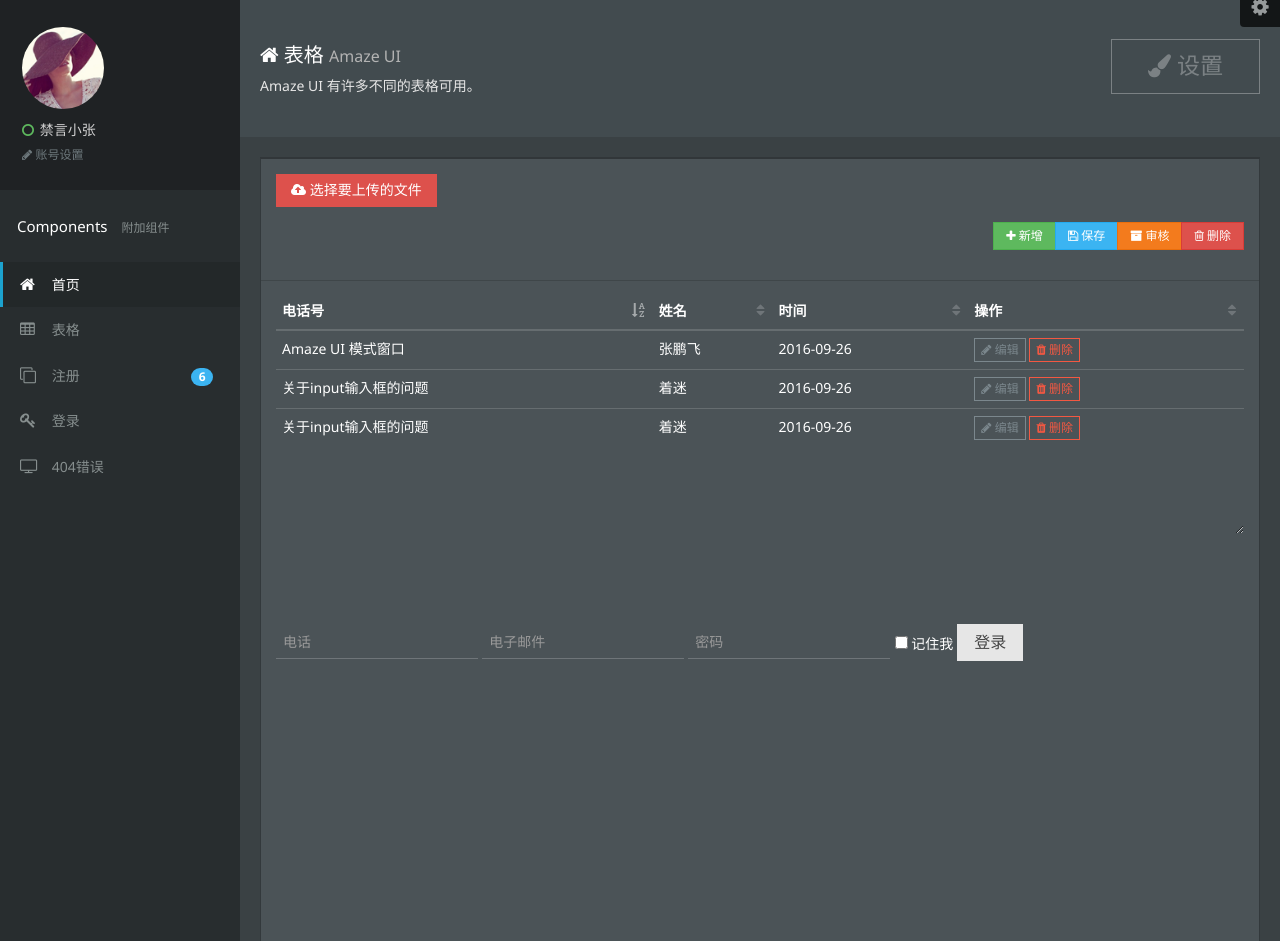
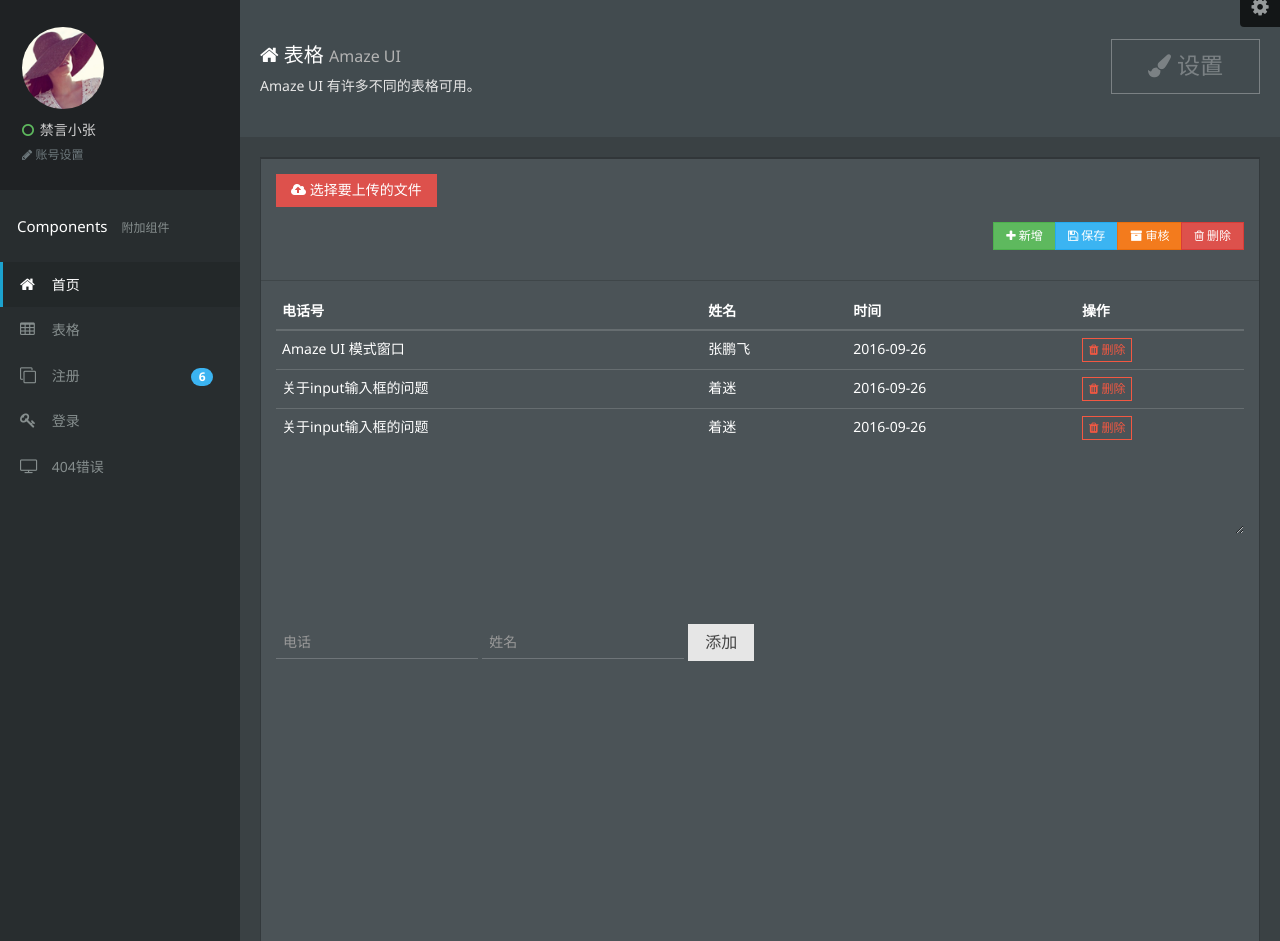
Before and after one commit to gofancyever/send_Msg, a Django app: page /index/ in a window 1280 px wide. Shown: the part 83-1024 px from the top of the page. Run offline with Django 3.2, Linux system fonts and the light colour scheme; a user stored in the database is signed in; parts of the project's set-up code (start-up, migrations or seed data) failed here and were passed over; some libraries are stand-ins or nearby versions.

Commit message:
新建联系人

```diff
--- a/user/templates/user/home.html
+++ b/user/templates/user/home.html
@@ -60,7 +60,7 @@
                     </div>
                     <div class="widget-body  widget-body-lg am-fr">
                         <div class="am-scrollable-vertical">
-                            <table width="100%" class="am-table am-table-compact tpl-table-black " id="example-r">
+                            <table width="100%" class="am-table am-table-compact tpl-table-black " id="table-users">
                                 <thead>
                                 <tr>
                                     <th>电话号</th>
@@ -69,16 +69,13 @@
                                     <th>操作</th>
                                 </tr>
                                 </thead>
-                                <tbody>
+                                <tbody id="table-users-content">
                                 <tr class="gradeX">
                                     <td>Amaze UI 模式窗口</td>
                                     <td>张鹏飞</td>
                                     <td>2016-09-26</td>
                                     <td>
                                         <div class="tpl-table-black-operation">
-                                            <a href="javascript:;">
-                                                <i class="am-icon-pencil"></i> 编辑
-                                            </a>
                                             <a href="javascript:;" class="tpl-table-black-operation-del">
                                                 <i class="am-icon-trash"></i> 删除
                                             </a>
@@ -91,9 +88,6 @@
                                     <td>2016-09-26</td>
                                     <td>
                                         <div class="tpl-table-black-operation">
-                                            <a href="javascript:;">
-                                                <i class="am-icon-pencil"></i> 编辑
-                                            </a>
                                             <a href="javascript:;" class="tpl-table-black-operation-del">
                                                 <i class="am-icon-trash"></i> 删除
                                             </a>
@@ -106,9 +100,6 @@
                                     <td>2016-09-26</td>
                                     <td>
                                         <div class="tpl-table-black-operation">
-                                            <a href="javascript:;">
-                                                <i class="am-icon-pencil"></i> 编辑
-                                            </a>
                                             <a href="javascript:;" class="tpl-table-black-operation-del">
                                                 <i class="am-icon-trash"></i> 删除
                                             </a>
@@ -121,24 +112,15 @@
                         </div>
                     </div>
                     <div class="widget-body widget-body-lg am-fr">
-                        <form class="am-form-inline" role="form">
+                        <form id="form-add-new-user" class="am-form-inline" role="form" width="100%">
                             <div class="am-form-group">
-                                <input type="email" class="am-form-field" placeholder="电话">
+                                <input name="phone" type="text" class="am-form-field" placeholder="电话">
                             </div>
                             <div class="am-form-group">
 
-                                <input type="email" class="am-form-field" placeholder="电子邮件">
+                                <input name="name" type="text" class="am-form-field" placeholder="姓名">
                             </div>
-                            <div class="am-form-group">
-                                <input type="password" class="am-form-field" placeholder="密码">
-                            </div>
-
-                            <div class="am-checkbox">
-                                <label>
-                                    <input type="checkbox"> 记住我
-                                </label>
-                            </div>
-                            <button type="submit" class="am-btn am-btn-default">登录</button>
+                            <button type="button" id="btn-add-new-user" class="am-btn am-btn-default">添加</button>
                         </form>
                     </div>
                 </div>
@@ -169,9 +151,40 @@
     </div>
 </div>
 <script type="text/javascript">
+
+           //格式化日期
+        Date.prototype.Format = function (fmt) {
+            var o = {
+                "y+": this.getFullYear(),
+                "M+": this.getMonth() + 1,                 //月份
+                "d+": this.getDate(),                    //日
+                "h+": this.getHours(),                   //小时
+                "m+": this.getMinutes(),                 //分
+                "s+": this.getSeconds(),                 //秒
+                "q+": Math.floor((this.getMonth() + 3) / 3), //季度
+                "S+": this.getMilliseconds()             //毫秒
+            };
+            for (var k in o) {
+                if (new RegExp("(" + k + ")").test(fmt)) {
+                    if (k == "y+") {
+                        fmt = fmt.replace(RegExp.$1, ("" + o[k]).substr(4 - RegExp.$1.length));
+                    }
+                    else if (k == "S+") {
+                        var lens = RegExp.$1.length;
+                        lens = lens == 1 ? 3 : lens;
+                        fmt = fmt.replace(RegExp.$1, ("00" + o[k]).substr(("" + o[k]).length - 1, lens));
+                    }
+                    else {
+                        fmt = fmt.replace(RegExp.$1, (RegExp.$1.length == 1) ? (o[k]) : (("00" + o[k]).substr(("" + o[k]).length)));
+                    }
+                }
+            }
+            return fmt;
+        };
+
     $(function () {
         $('table td').click(function () {
-                                if (!$(this).is('.input') && $(this).children('div').length==0) {
+            if (!$(this).is('.input') && $(this).children('div').length == 0) {
                 $(this).addClass('input').html('<input type="text" value="' + $(this).text() + '" />').find('input').focus().blur(function () {
                     var thisid = $(this).parent().siblings("th:eq(0)").text();
                     var thisvalue = $(this).val();
@@ -191,5 +204,54 @@
             $(this).removeClass('hover');
         });
 
+        function getFormJson(form) {
+            var o = {};
+            var a = $(form).serializeArray();
+            $.each(a, function () {
+                if (o[this.name] !== undefined) {
+                    if (!o[this.name].push) {
+                        o[this.name] = [o[this.name]];
+                    }
+                    o[this.name].push(this.value || '');
+                } else {
+                    o[this.name] = this.value || '';
+                }
+            });
+            return o;
+        }
+
+        function addTableTr(dict) {
+
+            var tr = $("<tr></tr>").addClass('even gradeC');
+            //姓名
+            var td_name = $('<td></td>').text(dict['name']);
+            //电话
+            var td_phone = $('<td></td>').text(dict['phone']);
+            //日期
+            var date = new Date();
+            var dateStr = date.Format("yyyy-MM-dd hh:mm:ss");
+            var td_time = $('<td></td>').text(dateStr);
+
+            //按钮
+            var td_buttons = $('<td></td>');
+            var btn_div = $('<div></div>').addClass('tpl-table-black-operation');
+            var btn_a1 = $('<a></a>').addClass('tpl-table-black-operation-del').text('删除');
+            var btn_i1 = $('<i></i>').addClass('am-icon-trash');
+
+
+            td_buttons.append(btn_div);
+            btn_div.append(btn_a1);
+            btn_a1.append(btn_i1);
+            tr.append(td_phone,td_name,td_time,td_buttons);
+            $("#table-users-content").append(tr);
+        }
+        //新建联系人
+        $('#btn-add-new-user').click(function () {
+            var form_tag = $('#form-add-new-user');
+            var data = getFormJson(form_tag);
+            console.log(data);
+            addTableTr(data)
+        })
+
     });
 </script>
--- a/user/templates/user/sign-up.html
+++ b/user/templates/user/sign-up.html
@@ -77,7 +77,6 @@
 $(function() {
   $('form').validator({
     validate: function(validity) {
-        console.log(validity)
         if ($(validity.field).is('#id_email_input')){
             var v = $(validity.field).val();
             if (validity.valid){
```
Lines whose indentation alone changed are shown as unchanged.
